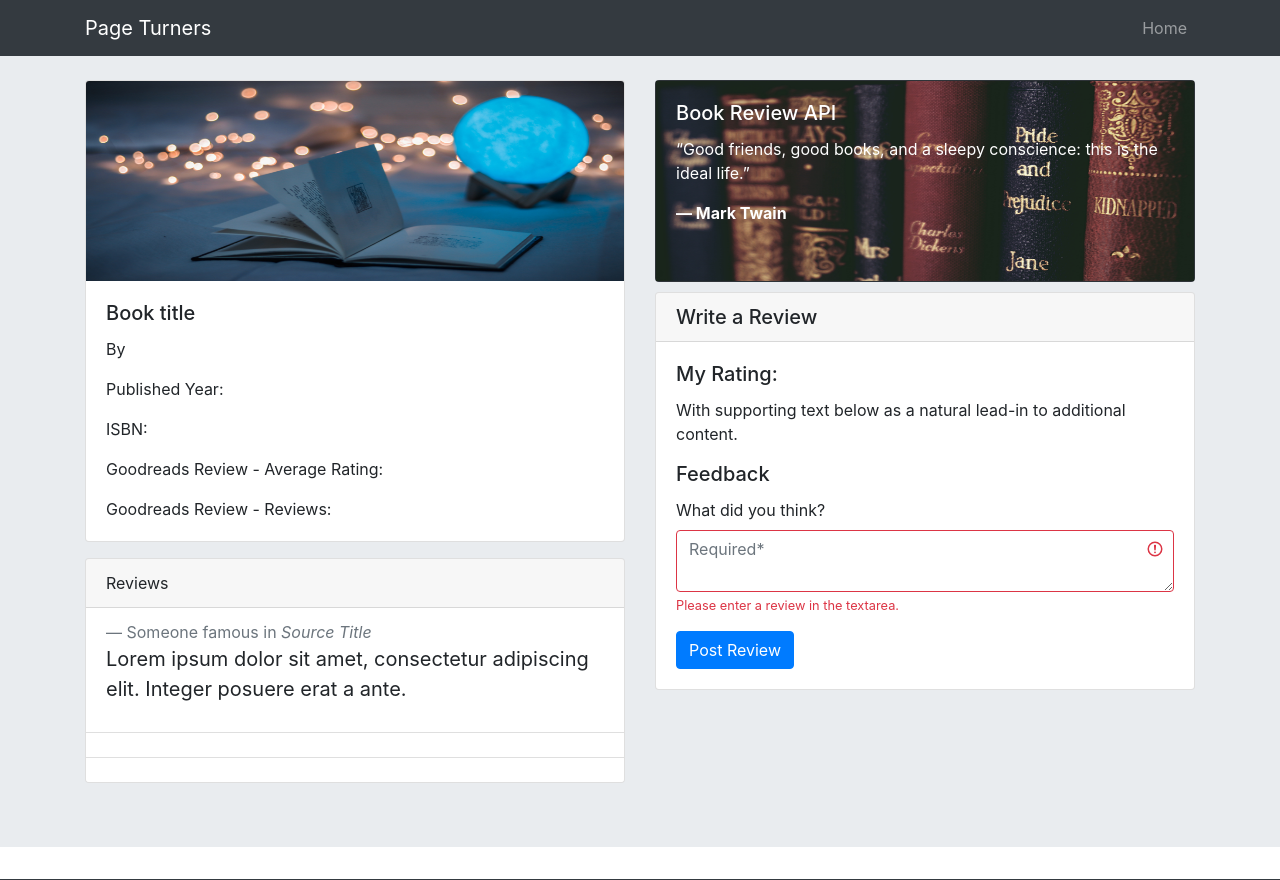
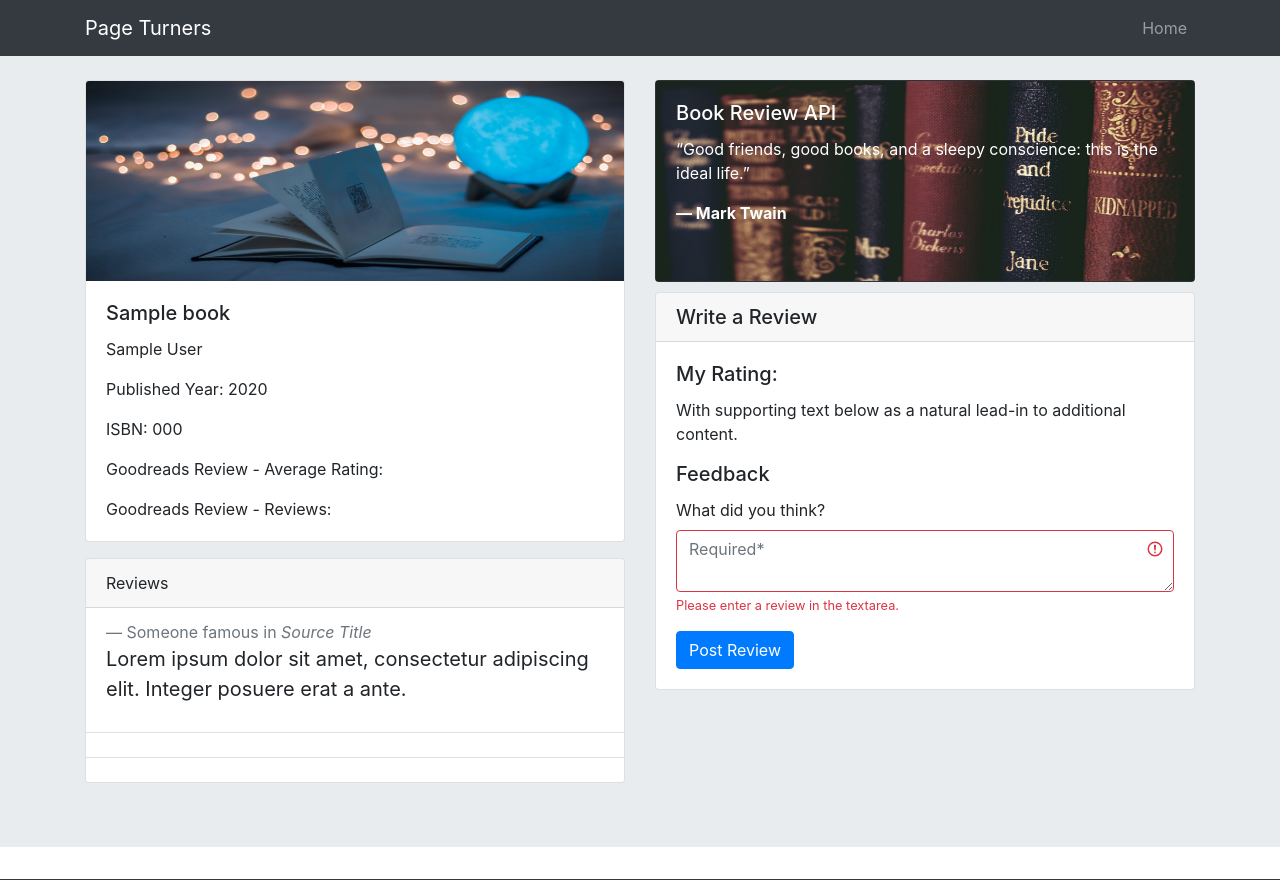
Before and after one commit to Emichira/book-review-api, a Flask app: template template/book.html in a window 1280 px wide. Shown: the top 880 px of the page. Run offline with Flask 2, Linux system fonts and the light colour scheme; the template is opened without the code that fills it: most values are stand-ins (such as "Sample title", 1, 10 or a date in 2020); some libraries are stand-ins or nearby versions.

Commit message:
add book page logic to view book details from homepage

```diff
--- a/application.py
+++ b/application.py
@@ -115,12 +115,16 @@ def home():
     # If user is not logged in redirect to login page
     return redirect(url_for('login'))
 
-@app.route("/book")
-def book():
+@app.route("/book/<isbn>", methods=["GET", "POST"])
+def book(isbn):
+    """ Handles displaying of books details and reviews """
     # Check if user is logged in
     if 'loggedin' in session:
-        # User is loggedin show them the book page
-        return render_template('book.html', username=session['username'])
+        if request.method == "POST":
+            return render_template('book.html', username=session['username'])
+        else:
+            book = db.execute("SELECT * FROM books WHERE isbn = :isbn", {"isbn": isbn}).fetchone()
+            return render_template('book.html', username=session['username'], book=book)
     # User is not loggedin redirect to login page
     return redirect(url_for('login'))
 
--- a/template/book.html
+++ b/template/book.html
@@ -13,10 +13,10 @@
                     <img src="{{url_for('static', filename='img/moonlight.jpg')}}" class="card-img-top bookshelf"
                         alt="...">
                     <div class="card-body">
-                        <h5 class="card-title">Book title</h5>
-                        <p class="card-text">By </p>
-                        <p class="card-text">Published Year: </p>
-                        <p class="card-text">ISBN: </p>
+                        <h5 class="card-title">{{ book.title }}</h5>
+                        <p class="card-text">{{ book.author }}</p>
+                        <p class="card-text">Published Year: {{ book. year }}</p>
+                        <p class="card-text">ISBN: {{ book.isbn }}</p>
                         <p class="card-text">Goodreads Review - Average Rating: </p>
                         <p class="card-text">Goodreads Review - Reviews: </p>
                     </div>
```
Also changed, not shown: template/homepage.html (+9 -6 lines), 3 other files.
